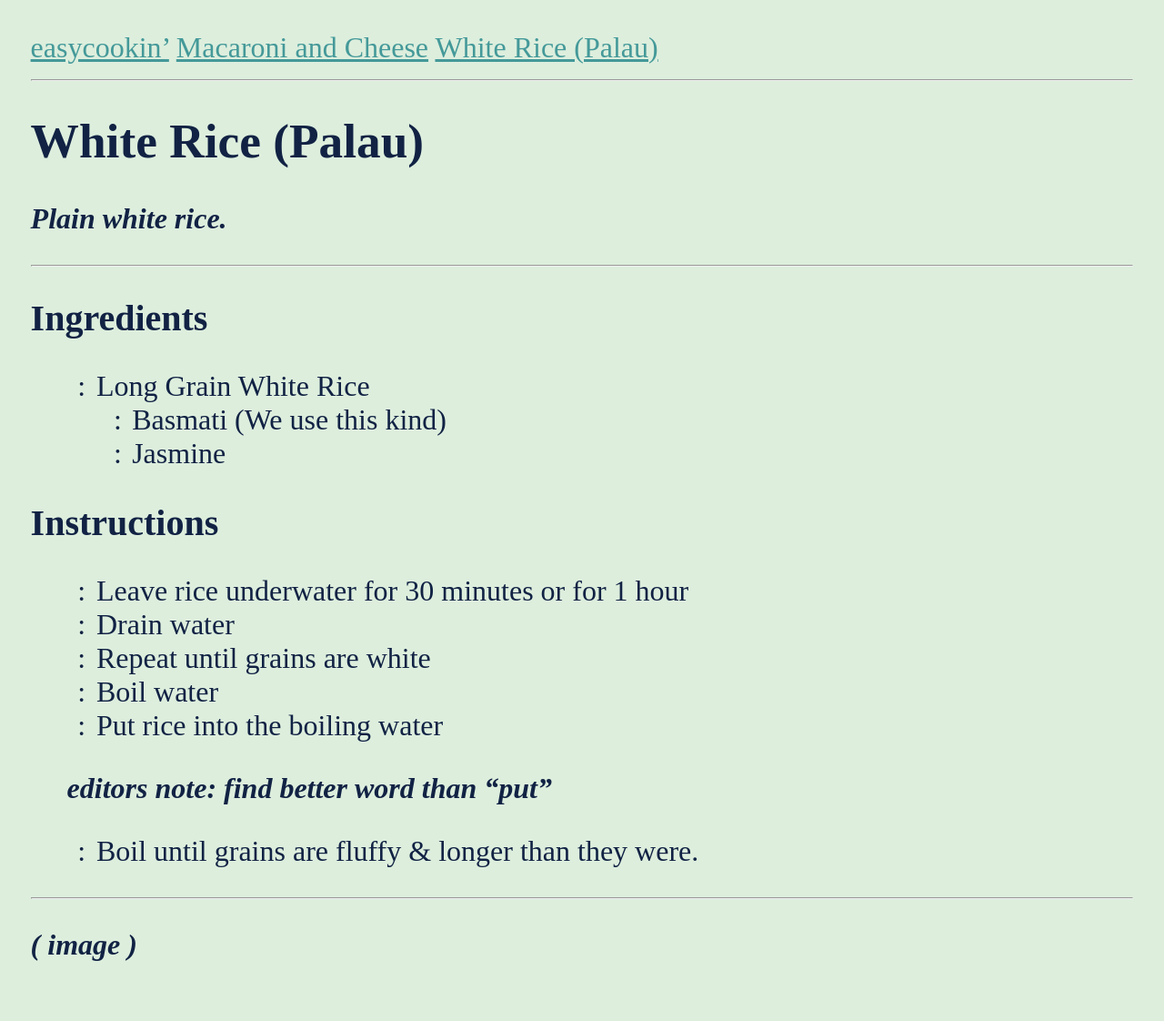
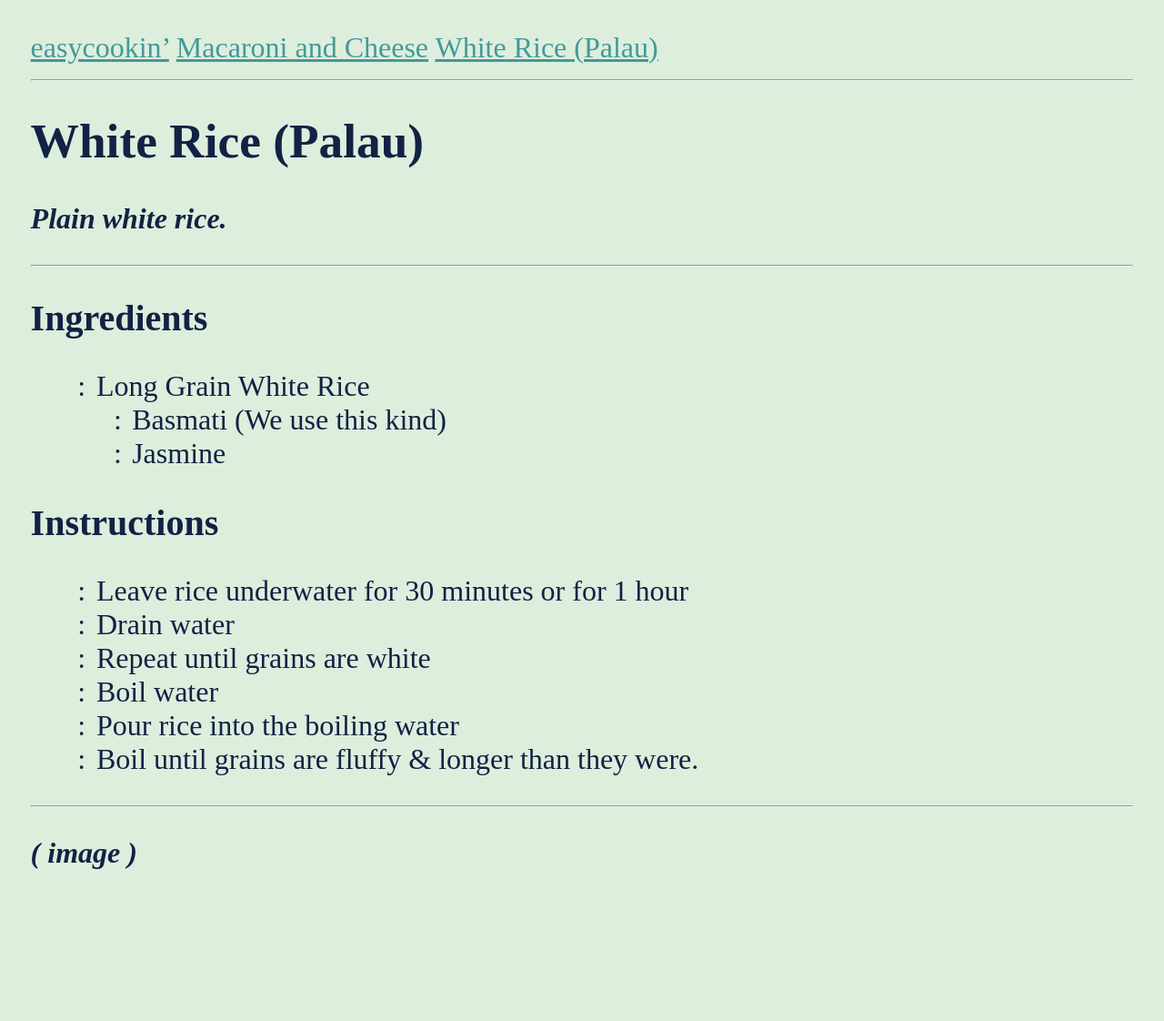
Before and after one commit to cca21/cca21.github.com, a Jekyll site: the page built from recipes/white_rice.md, in a window 1280 px wide. Shown: the whole page at 91% size. Built offline with Jekyll 4.4.1, drawn with Linux system fonts in a browser that asks for light colours; our own code applies the rules of GitHub Pages for plain Markdown files; after the commit the page ends 1021 px from its top, so only the background shows below that.

Commit message:
Update white_rice.md

```diff
--- a/recipes/white_rice.md
+++ b/recipes/white_rice.md
@@ -13,8 +13,7 @@
 - Drain water
 - Repeat until grains are white
 - Boil water
-- Put rice into the boiling water
-### editors note: find better word than "put"
+- Pour rice into the boiling water
 - Boil until grains are fluffy & longer than they were.
 
 ***
```
